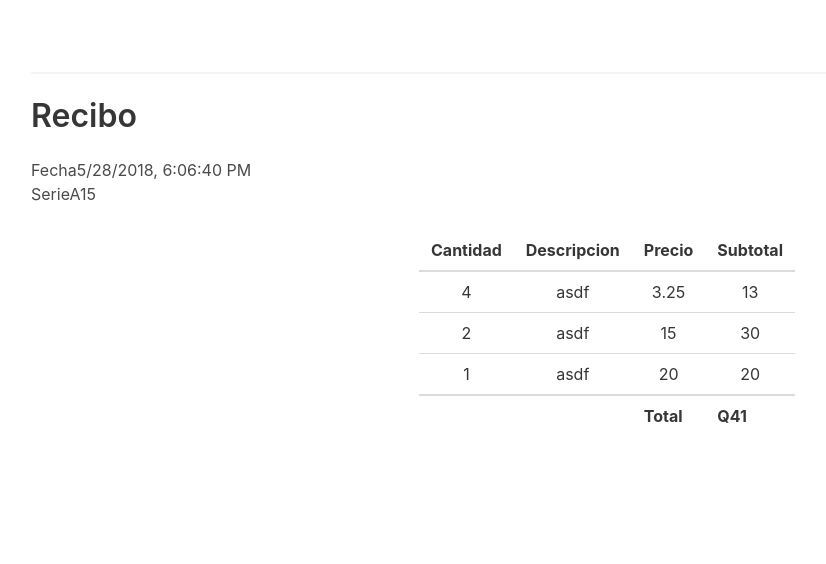
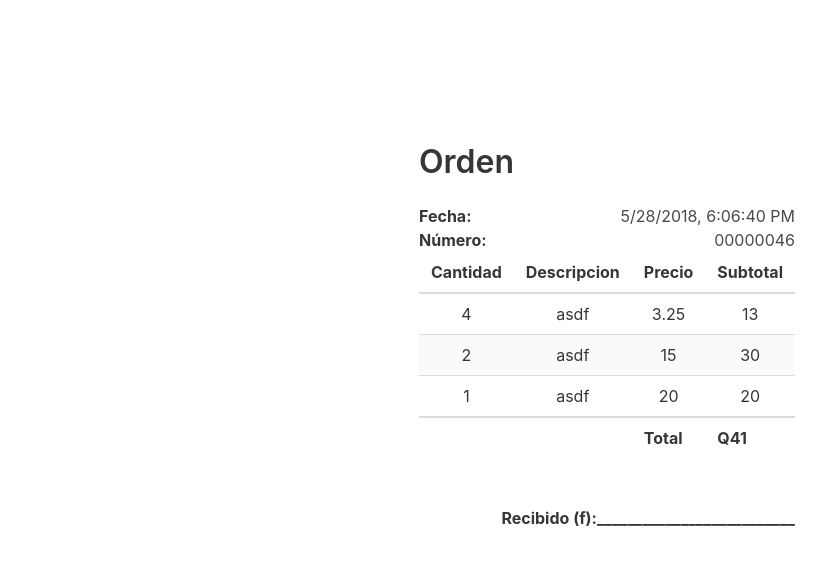
Before and after one commit to voiders/billing-frontend, a Vue app: page /#/print-receipt in a window 1280 px wide. Shown: the top 564 px of the page, without its empty margins (33-859 px from the left). Built offline with nearby package versions, Linux system fonts and the light colour scheme.

Commit message:
update fields & components

```diff
--- a/src/components/receipt/Receipt.vue
+++ b/src/components/receipt/Receipt.vue
@@ -1,21 +1,37 @@
 <template>
-    <div class="section">
+    <div class="section is-medium">
         <div class="container">
             <div class="receipt-container">
-                <hr>
-                <h2 class="title">Recibo</h2>
-                <div>
-                    <label for="">Fecha</label>
-                    <label for="" v-text="currentDate"></label>
-                </div>
-                <div>
-                    <label for="lblSerie">Serie</label>
-                    <label id="lblSerie" v-text="receiptSerie"></label>
-                </div>
-                <br>
-                <div class="columns is-centered">
+                <div class="columns is-centered is-multiline">
                     <div class="column is-narrow">
-                        <table class="table">
+                        <div >
+                            <h2 class="title">Orden </h2>
+                            <div class="field is-horizontal is-marginless">
+                                <div class="field-body">
+                                    <div class="field">
+                                        <label class="label" >Fecha: </label>
+                                    </div>
+                                </div>
+                                <div class="field-body">
+                                    <div class="field has-text-right">
+                                        <label v-text="currentDate"></label>
+                                    </div>
+                                </div>
+                            </div>
+                            <div class="field is-horizontal is-marginless">
+                                <div class="field-body">
+                                    <div class="field">
+                                        <label class="label" >Número: </label>
+                                    </div>
+                                </div>
+                                <div class="field-body">
+                                    <div class="field has-text-right">
+                                        <label v-text="receiptNumber"></label>
+                                    </div>
+                                </div>
+                            </div>
+                        </div>
+                        <table class="table is-striped">
                             <thead>
                                 <th title="Cantidad">Cantidad</th>
                                 <th title="Descripcion">Descripcion</th>
@@ -39,6 +55,20 @@
                                 </tr>
                             </tbody>
                         </table>
+                        <br>
+                            <div class="field is-horizontal is-marginless">
+                                <div class="field-body">
+                                    <div class="field  has-text-right">
+                                        <label class="label" >Recibido (f): </label>
+                                    </div>
+                                </div>
+                                <div class="field-body">
+                                    <div class="field">
+                                        <label class="label"> __________________________</label>
+                                    </div>
+                                </div>
+                            </div>
+                        </br>
                     </div>
                 </div>
             </div>
@@ -81,7 +111,7 @@ export default {
               }
           ],
           total: 41,
-          receiptSerie: 'A15'
+          receiptNumber: '00000046'
       }
   }
 }
```
